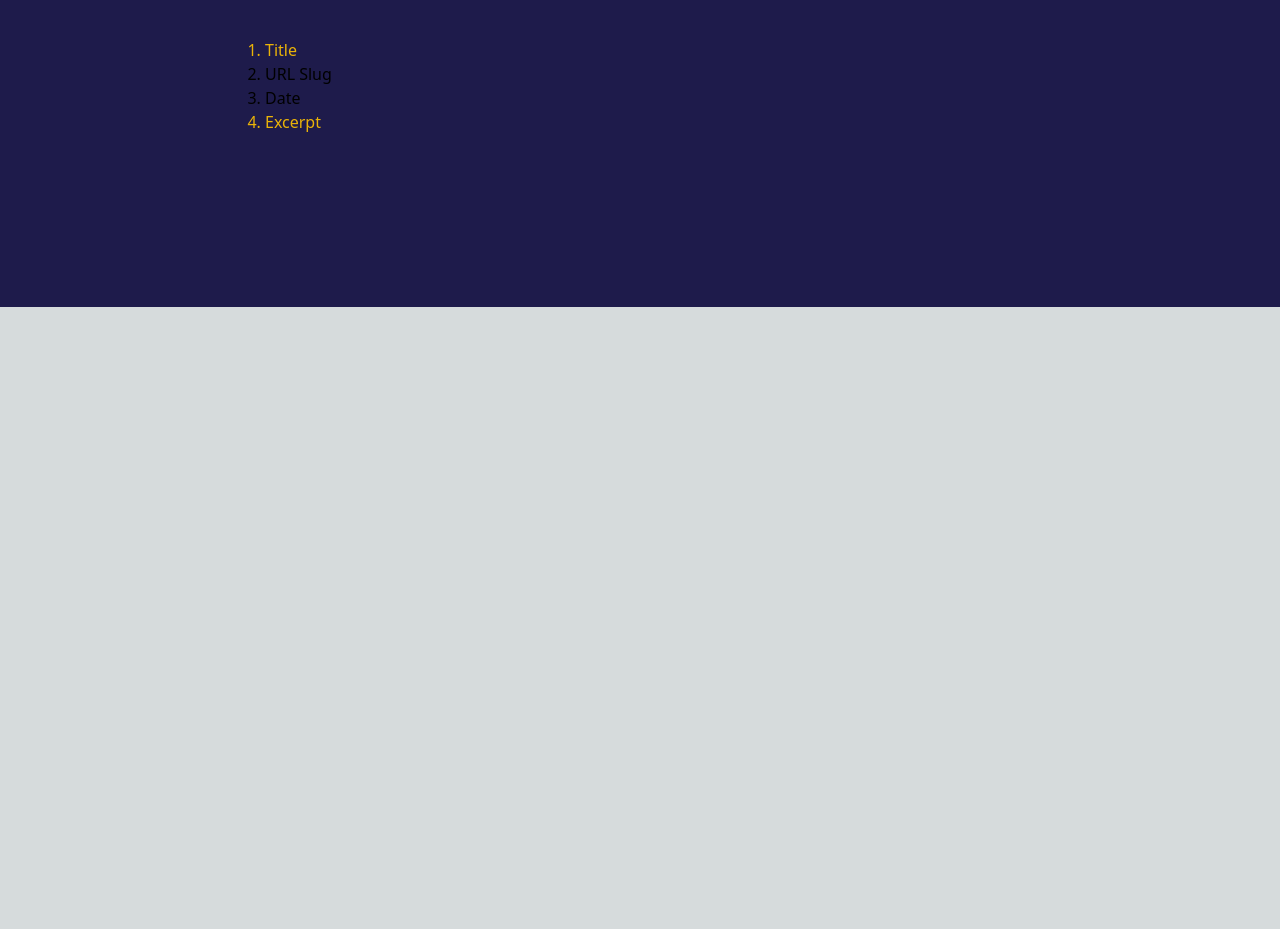
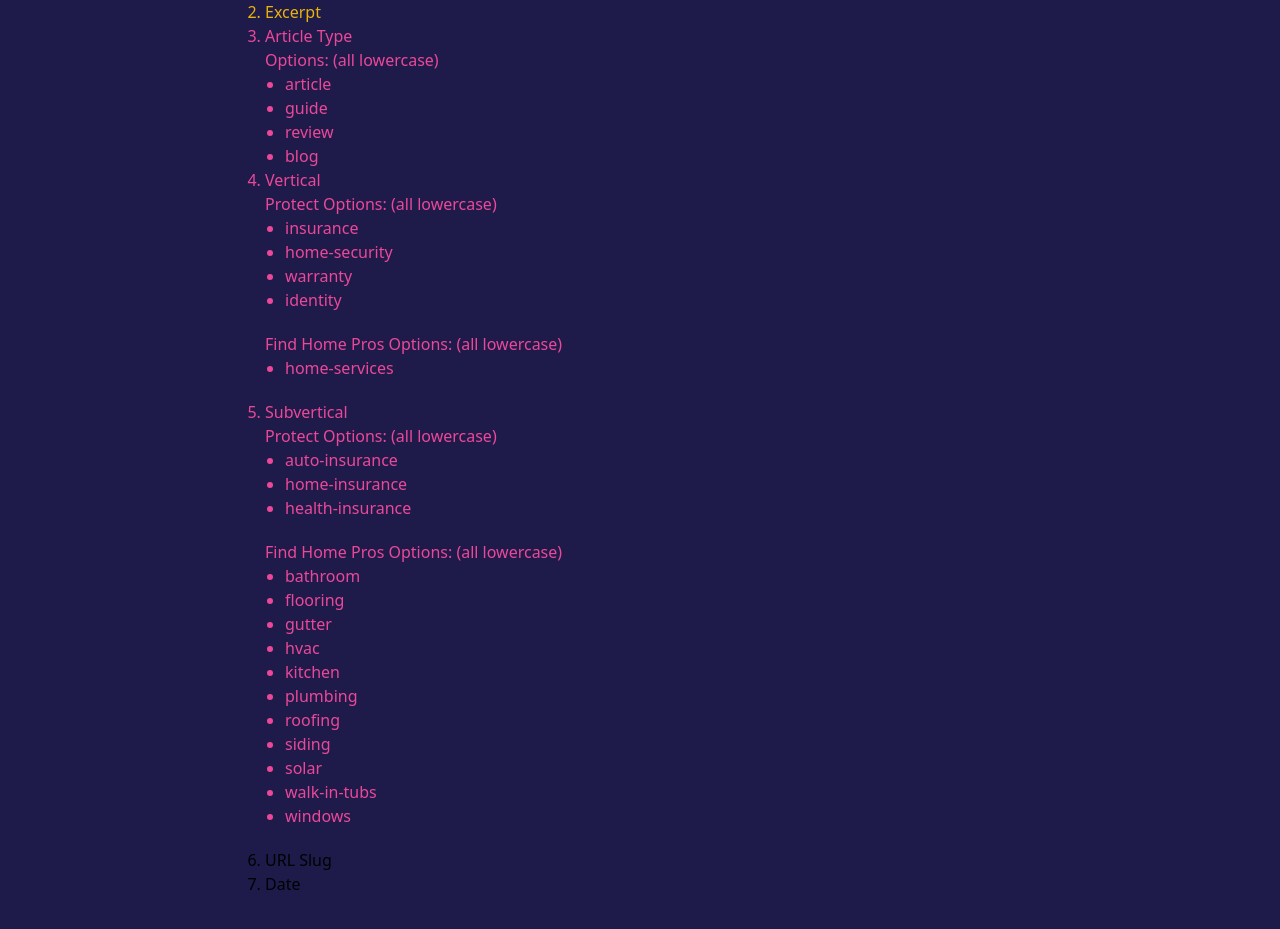
Before and after one commit to vit-the-jedi/hygraph-app, a Next.js app: page /required-fields in a window 1280 px wide. Shown: the part 493-1422 px from the top of the page. Before the commit the page ends 800 px from the top, so only its background shows below. Built offline with nearby package versions, Linux system fonts and the light colour scheme.

Commit message:
added fields descriptors

```diff
--- a/app/required-fields/page.jsx
+++ b/app/required-fields/page.jsx
@@ -15,15 +15,70 @@ export default async function RequiredFields({
             <h2 className="text-2xl mb-1">Required Fields List</h2>
           </div>
           <div className='ml-7 pt-5'>
-            <p>Fields marked in <span className="text-yellow-500">yellow</span> must be present in each document.</p>
-            <p>Fields marked in white are generated internally.</p>
+            <p>Fields marked in <span className="text-yellow-500">yellow</span> must be present in each document. If these fields are not prsent, upload to Hygraph will fail.</p>
+            <p>Fields marked in <span className="text-pink-500">pink</span> are not necessary for upload, but are needed in order to show releveant articles on our sites.</p>
+            <p>Fields marked in white are generated internally and should not be present in the document.</p>
           </div>
         </aside>
         <ol style={{listStyleType:"number", maxWidth: '750px', width: '100%', margin:'auto'}}>
           <li className='text-yellow-500'>Title</li>
+          <li className='text-yellow-500'>Excerpt</li>
+          <li className='text-pink-500'>
+            <div>
+              <h3>Article Type</h3>
+              <p className='text-pink-500'>Options: (all lowercase)</p>
+              <ol style={{listStyleType:"disc",marginLeft: '20px'}}>
+                <li className='text-pink-500'>article</li>
+                <li className='text-pink-500'>guide</li>
+                <li className='text-pink-500'>review</li>
+                <li className='text-pink-500'>blog</li>
+              </ol>
+
+            </div>
+          </li>
+          <li className='text-pink-500'>
+            <div>
+              <h3>Vertical</h3>
+              <p className='text-pink-500'>Protect Options: (all lowercase)</p>
+              <ul style={{listStyleType:"disc",marginLeft: '20px'}}>
+              <li className='text-pink-500'>insurance</li>
+                <li className='text-pink-500'>home-security</li>
+                <li className='text-pink-500'>warranty</li>
+                <li className='text-pink-500'>identity</li>
+              </ul>
+              <p className='text-pink-500 mt-5'>Find Home Pros Options: (all lowercase)</p>
+              <ul className='mb-5' style={{listStyleType:"disc",marginLeft: '20px'}}>
+                <li className='text-pink-500'>home-services</li>
+              </ul>
+            </div>
+          </li>
+          <li className='text-pink-500'>
+              <div>
+                <h3>Subvertical</h3>
+                <p className='text-pink-500'>Protect Options: (all lowercase)</p>
+                <ul style={{listStyleType:"disc",marginLeft: '20px'}}>
+                <li className='text-pink-500'>auto-insurance</li>
+                  <li className='text-pink-500'>home-insurance</li>
+                  <li className='text-pink-500'>health-insurance</li>
+                </ul>
+                <p className='text-pink-500 mt-5'>Find Home Pros Options: (all lowercase)</p>
+                <ul className='mb-5' style={{listStyleType:"disc",marginLeft: '20px'}}>
+                  <li className='text-pink-500'>bathroom</li>
+                  <li className='text-pink-500'>flooring</li>
+                  <li className='text-pink-500'>gutter</li>
+                  <li className='text-pink-500'>hvac</li>
+                  <li className='text-pink-500'>kitchen</li>
+                  <li className='text-pink-500'>plumbing</li>
+                  <li className='text-pink-500'>roofing</li>
+                  <li className='text-pink-500'>siding</li>
+                  <li className='text-pink-500'>solar</li>
+                  <li className='text-pink-500'>walk-in-tubs</li>
+                  <li className='text-pink-500'>windows</li>
+                </ul>
+              </div>
+            </li>
           <li>URL Slug</li>
           <li>Date</li>
-          <li className='text-yellow-500'>Excerpt</li>
         </ol>
       </section>
     </main>
```
